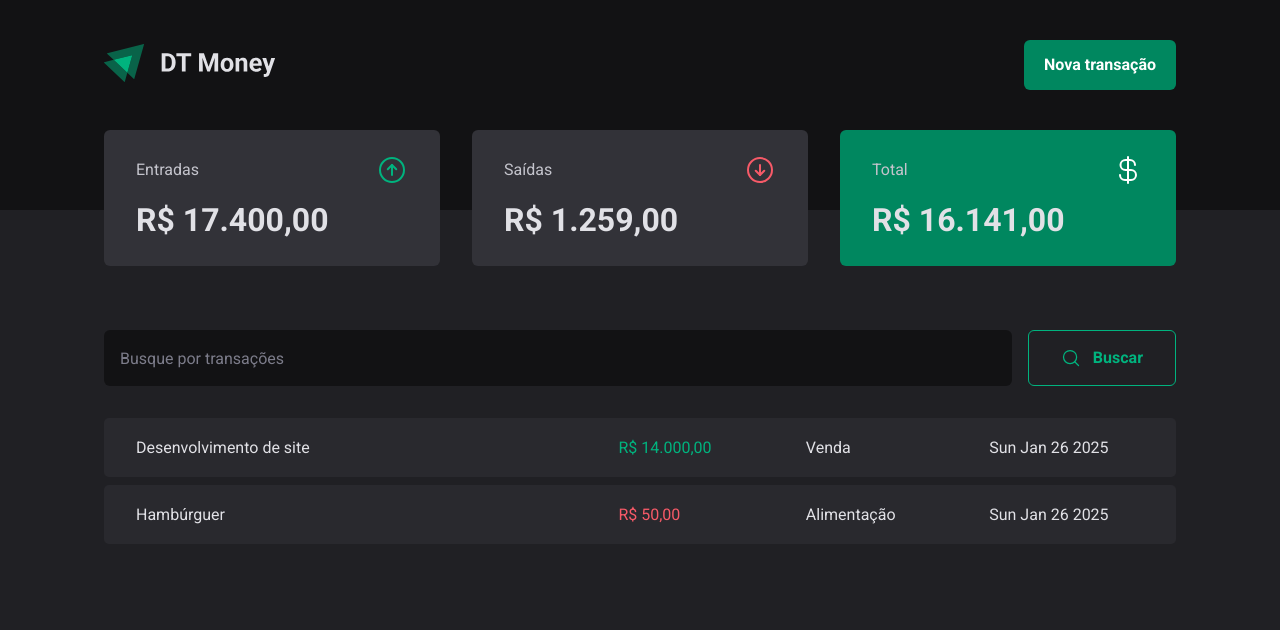
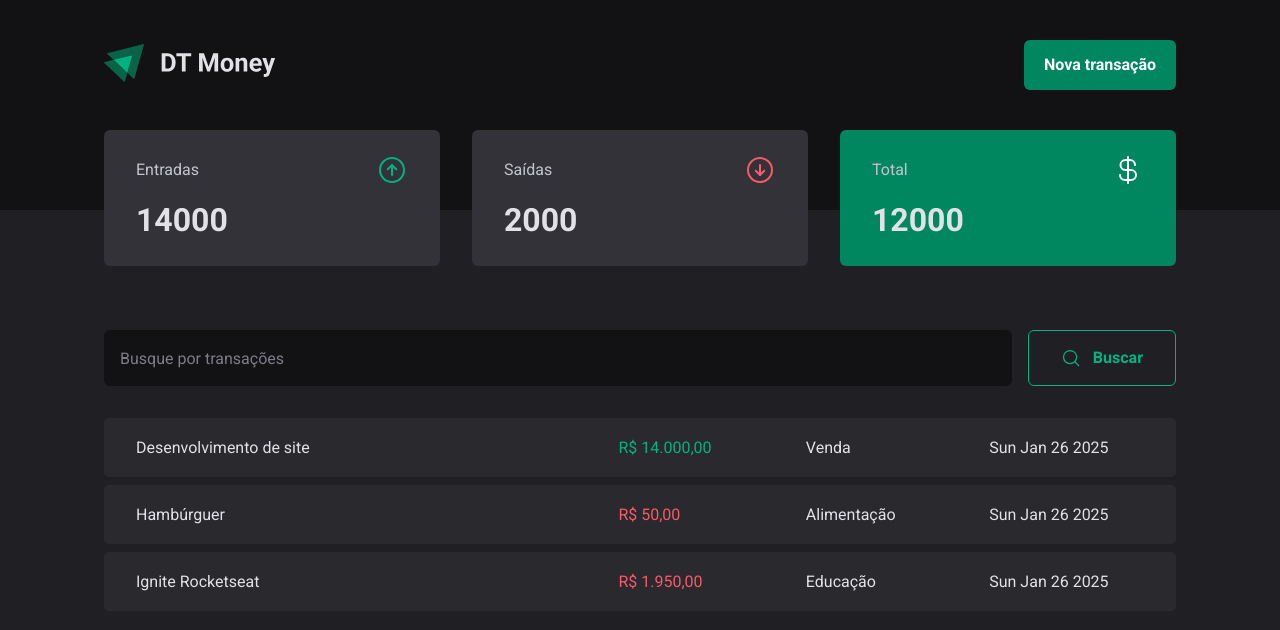
Before and after one commit to trybrito/dt-money, a React (Vite) app: page / in a window 1280 px wide. Shown: the top 630 px of the page. Built offline with nearby package versions, Linux system fonts and the light colour scheme; data requests are answered from the project's data file.

Commit message:
feat: calculate and show transactions summary

```diff
--- a/server.json
+++ b/server.json
@@ -15,6 +15,14 @@
       "category": "Alimentação",
       "price": 50,
       "createdAt": "2025-01-26T01:20:36.848Z"
+    },
+    {
+      "id": 3,
+      "description": "Ignite Rocketseat",
+      "type": "outcome",
+      "category": "Educação",
+      "price": 1950,
+      "createdAt": "2025-01-26T01:44:36.848Z"
     }
   ]
 }
--- a/src/components/Summary/index.tsx
+++ b/src/components/Summary/index.tsx
@@ -1,7 +1,30 @@
 import { ArrowCircleDown, ArrowCircleUp, CurrencyDollar } from 'phosphor-react';
 import { SummaryCard, SummaryContainer } from './styles';
+import { useContext } from 'react';
+import { TransactionsContext } from '../../contexts/TransactionsContext';
 
 export function Summary() {
+  const { transactions } = useContext(TransactionsContext);
+
+  const summary = transactions.reduce(
+    (acc, transaction) => {
+      if (transaction.type === 'income') {
+        acc.income += transaction.price;
+        acc.total += transaction.price;
+      } else {
+        acc.outcome += transaction.price;
+        acc.total -= transaction.price;
+      }
+
+      return acc;
+    },
+    {
+      income: 0,
+      outcome: 0,
+      total: 0,
+    }
+  );
+
   return (
     <SummaryContainer>
       <SummaryCard>
@@ -9,21 +32,21 @@
           <span>Entradas</span>
           <ArrowCircleUp size={32} />
         </header>
-        <strong>R$ 17.400,00</strong>
+        <strong>{summary.income}</strong>
       </SummaryCard>
       <SummaryCard>
         <header>
           <span>Saídas</span>
           <ArrowCircleDown size={32} />
         </header>
-        <strong>R$ 1.259,00</strong>
+        <strong>{summary.outcome}</strong>
       </SummaryCard>
       <SummaryCard variant="green">
         <header>
           <span>Total</span>
           <CurrencyDollar size={32} />
         </header>
-        <strong>R$ 16.141,00</strong>
+        <strong>{summary.total}</strong>
       </SummaryCard>
     </SummaryContainer>
   );
```
